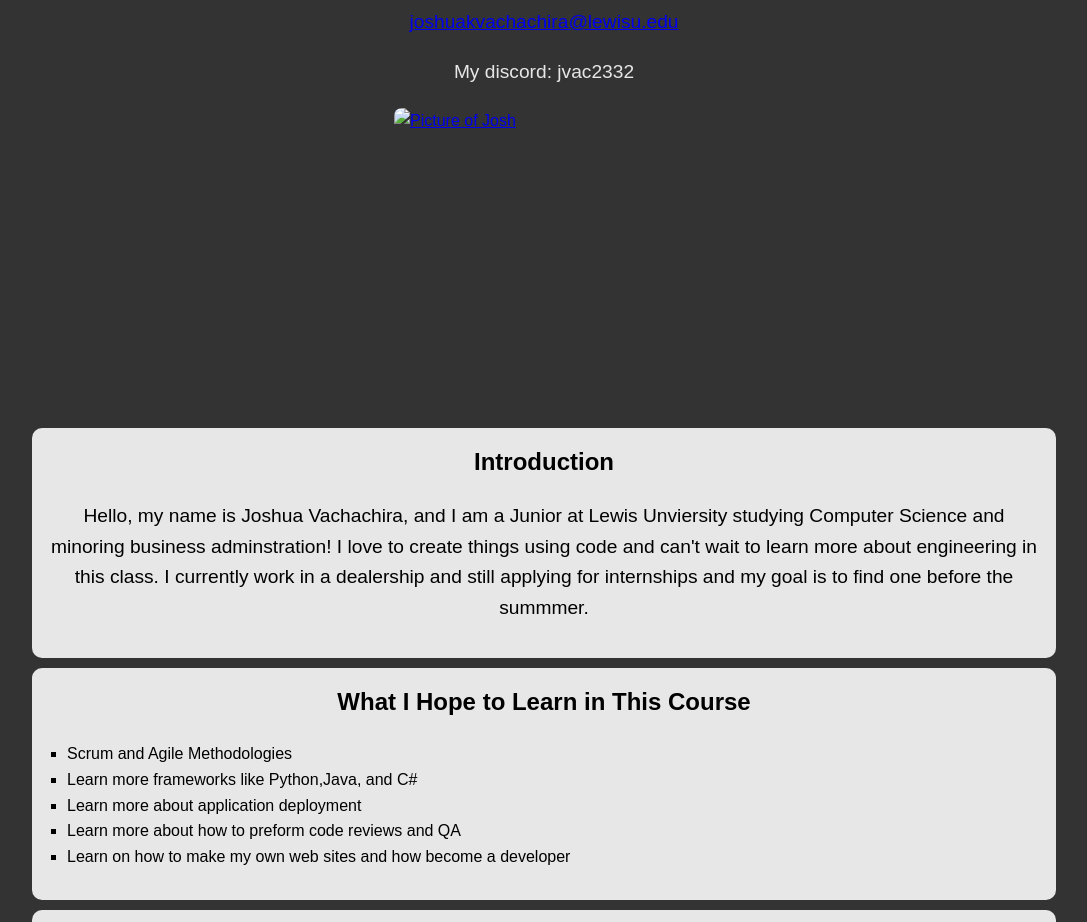
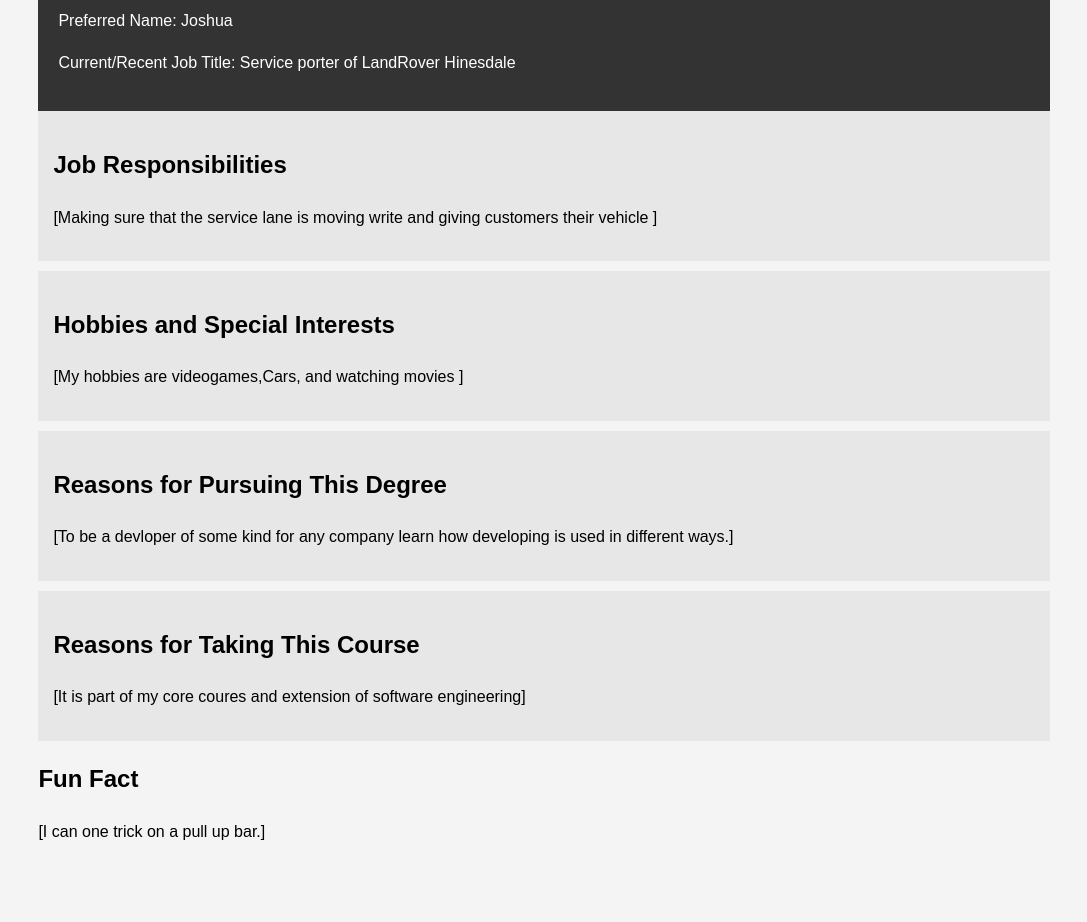
Before and after one commit to jvac2332/me2, a plain HTML site: page index.html in a window 1280 px wide. Shown: the part 87-1009 px from the top of the page, without its empty margins (96-1183 px from the left). After the commit the page ends 955 px from the top, so only its background shows below. Drawn offline with Linux system fonts and the light colour scheme.

Commit message:
Add files via upload

```diff
--- a/index.html
+++ b/index.html
@@ -1,108 +1,65 @@
 <!DOCTYPE html>
-<html lang="en">
+<html>
 <head>
-    <meta charset="UTF-8" />
-    <meta name="viewport" content="width=device-width, initial-scale=1.0" />
-    <title>Me</title>
+    <title>About Me</title>
     <style>
         body {
             font-family: Arial, sans-serif;
-            background-color: rgb(51, 51, 51);
+            background-color: #f4f4f4;
             line-height: 1.6;
-            margin: 0;
-            padding: 0;
         }
         .container {
             width: 80%;
-            margin: 20px auto;
+            margin: auto;
+            overflow: hidden;
         }
-        section {
+        .main-info {
+            background: #333;
+            color: #fff;
+            padding: 20px;
+        }
+        .main-info h1 {
+            margin: 0;
+        }
+        .hobbies, .career, .course {
             background: #e7e7e7;
             padding: 15px;
             margin-bottom: 10px;
-            border-radius: 10px;
-        }
-        section h2 {
-            margin-top: 0;
-        }
-        ul {
-            list-style-type: square;
-            padding-left: 20px;
-        }
-        .profile-img {
-            display: block;
-            margin: 20px auto;
-            border-radius: 8px;
-        }
-        p {
-            font-size: 1.2rem;
         }
     </style>
-
 </head>
 <body>
-<div class="container">
+    <div class="container">
+        <header class="main-info">
+            <h1>Your Name: Joshua Vachachira</h1>
+            <p>Preferred Name: Joshua</p>
+            <p>Current/Recent Job Title: Service porter of LandRover Hinesdale </p>
+        </header>
 
-    <h1 style="text-align: center; color: #e7e7e7">Joshua Vachachira Introduction Website</h1>
-    <p style="text-align: center">
-        <a href="mailto:joshuakvachachira@lewisu.edu">joshuakvachachira@lewisu.edu</a>
-    </p>
-    <p style="text-align: center; color: #e7e7e7" >My discord: jvac2332</p>
-
-
-    <a href="SoloJosh.jpg" target="_blank">
-        <img
-                src="SoloJosh.jpg"
-                alt="Picture of Josh"
-                class="profile-img"
-                width="300"
-                height="300"
-        />
-    </a>
-
-    <section>
-        <h2 style="text-align: center">Introduction</h2>
-        <p style="text-align: center">Hello, my name is Joshua Vachachira, and I am a Junior at Lewis Unviersity studying Computer Science and minoring business adminstration!
-            I love to create things using code and can't wait to learn more about engineering in this class.
-            I currently work in a dealership and still applying for internships and my goal is to find one before the summmer.<p>
-
-
-
+        <section class="career">
+            <h2>Job Responsibilities</h2>
+            <p>[Making sure that the service lane is moving write and giving customers their vehicle ]</p>
         </section>
 
+        <section class="hobbies">
+            <h2>Hobbies and Special Interests</h2>
+            <p>[My hobbies are videogames,Cars, and watching movies ]</p>
+        </section>
 
-    <section>
-        <h2 style="text-align: center">What I Hope to Learn in This Course</h2>
-        <ul>
-            <li>Scrum and Agile Methodologies</li>
-            <li>Learn more frameworks like Python,Java, and C#</li>
-            <li>Learn more about application deployment</li>
-            <li>Learn more about how to preform code reviews and QA</li>
-            <li>Learn on how to make my own web sites and how become a developer</li>
-        </ul>
-    </section>
+        <section class="career">
+            <h2>Reasons for Pursuing This Degree</h2>
+            <p>[To be a devloper of some kind for any company learn how developing is used in different ways.]</p>
+        </section>
 
+        <section class="course">
+            <h2>Reasons for Taking This Course</h2>
+            <p>[It is part of my core coures and extension of software engineering]</p>
+        </section>
 
-    <section>
-        <h2 style="text-align: center">Hobbies and Special Interests</h2>
-        <ul>
-            <li>Car research</li>
-            <li>Gym</li>
-            <li> Reading Books </li>
-            <li>Boxing</li>
-            <li>Video games</li>
-        </ul>
-    </section>
-
-
-    <section>
-        <h2 style="text-align: center">Fun Fact</h2>
-        <p>
-            “I can do a full control circle on a pull up bar”
-        </p>
-    </section>
-</div>
- <p style="text-align: center; margin-top: 20px;">Last Updated on 27/01/2025</p>
-</body>
+        <section class="fun-fact">
+            <h2>Fun Fact</h2>
+            <p>[I can one trick on a pull up bar.]</p>
+        </section>
+    </div>
 </body>
 </html>
```
